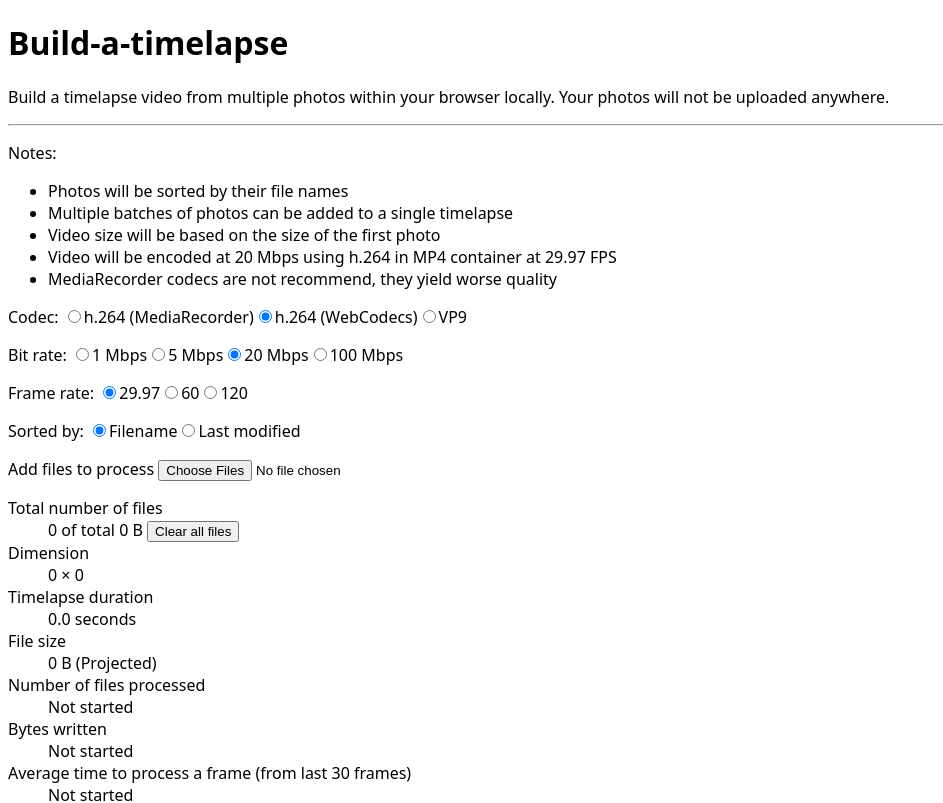
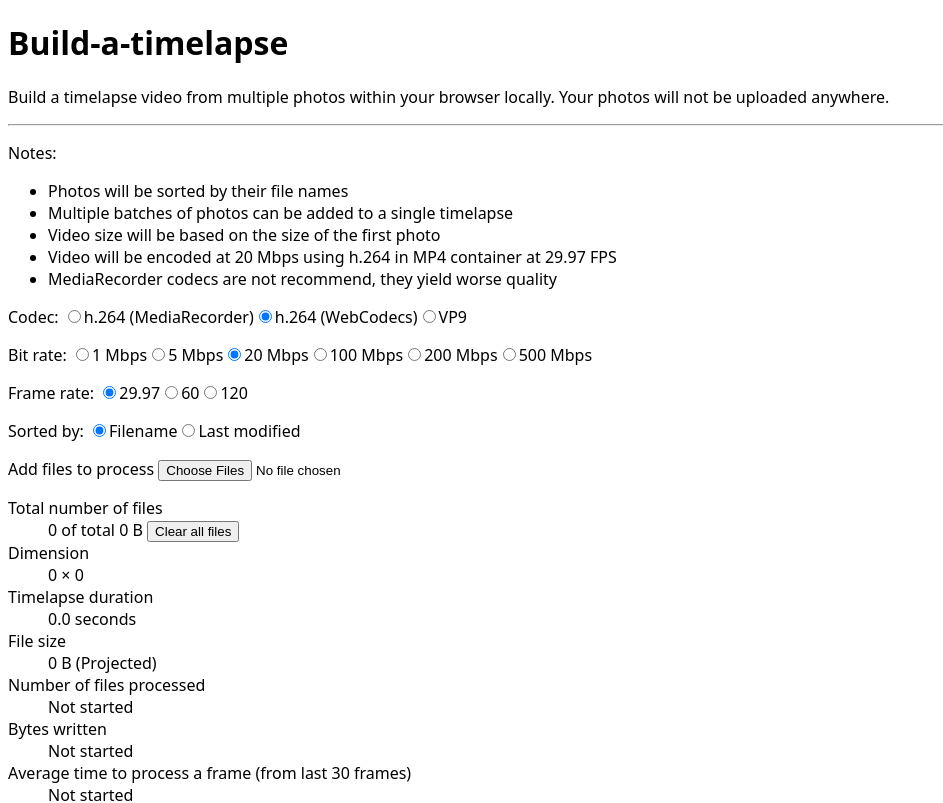
Before and after one commit to compulim/build-a-timelapse, a React app: page / in a window 1280 px wide. Shown: the top 803 px of the page, without its empty margins (0-943 px from the left). Built offline with nearby package versions, Linux system fonts and the light colour scheme.

Commit message:
Add bitrates

```diff
--- a/src/ui/Main.tsx
+++ b/src/ui/Main.tsx
@@ -26,7 +26,7 @@ declare global {
   }
 }
 
-type SUPPORTED_BIT_RATE = '1000000' | '5000000' | '20000000' | '100000000';
+type SUPPORTED_BIT_RATE = '1000000' | '5000000' | '20000000' | '100000000' | '200000000' | '500000000';
 type SUPPORTED_CODEC = 'h264-mr' | 'h264-wc' | 'vp9';
 type SUPPORTED_FRAME_RATE = '29.97' | '60' | '120';
 type SUPPORTED_SORTED_BY = 'filename' | 'date';
@@ -304,6 +304,14 @@ const Main = () => {
           <input checked={bitRate === '100000000'} onChange={handleBitrateChange} type="radio" value="100000000" />
           100 Mbps
         </label>
+        <label>
+          <input checked={bitRate === '200000000'} onChange={handleBitrateChange} type="radio" value="200000000" />
+          200 Mbps
+        </label>
+        <label>
+          <input checked={bitRate === '500000000'} onChange={handleBitrateChange} type="radio" value="500000000" />
+          500 Mbps
+        </label>
       </p>
       <p>
         Frame rate:{' '}
```
